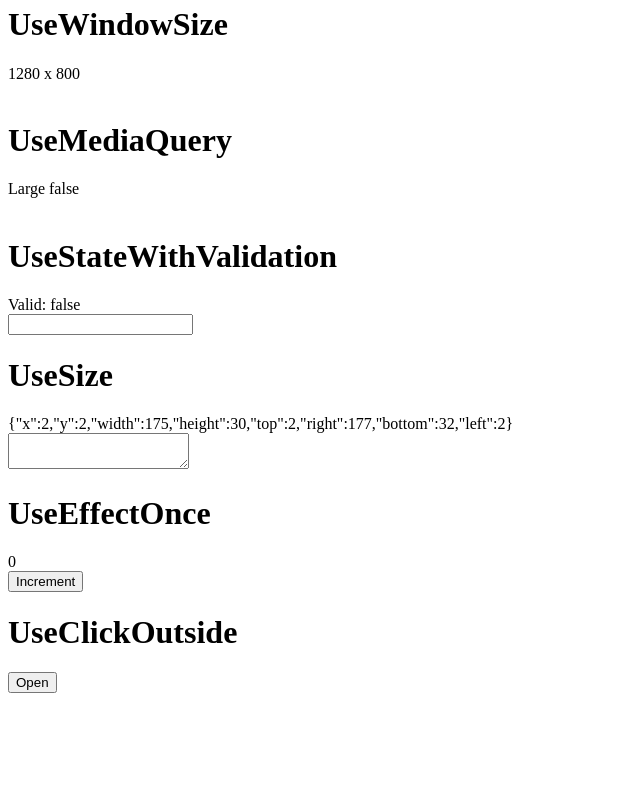
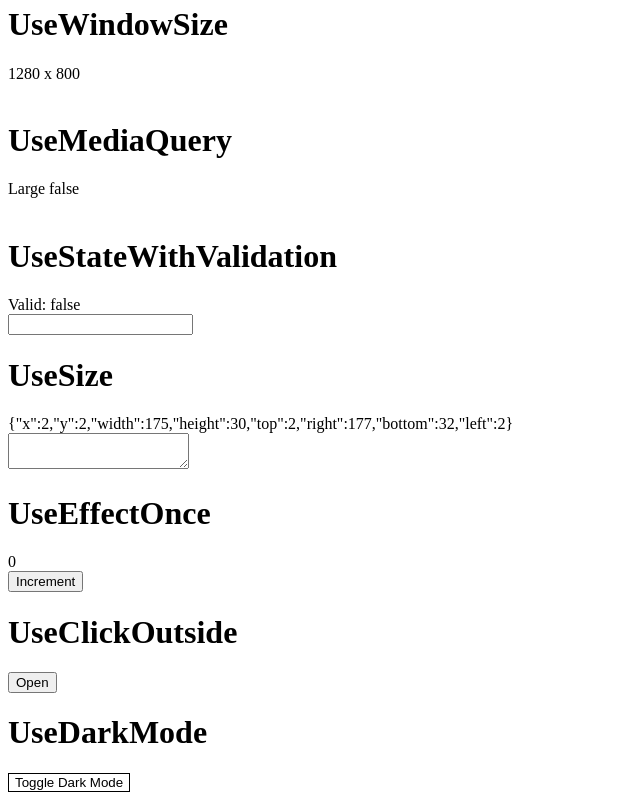
Before and after one commit to dongseup/react_custom_hooks_in_project, a React (Create React App) app: page / in a window 1280 px wide. Shown: the part 2497-3297 px from the top of the page, without its empty margins (0-640 px from the left). Before the commit the page ends 3198 px from the top, so only its background shows below. Built offline with nearby package versions, Linux system fonts and the light colour scheme; no server answers.

Commit message:
useDarkMode

```diff
--- a/src/App.js
+++ b/src/App.js
@@ -17,6 +17,7 @@ import UseStateWithValidation from './hooks/useStateWithValidation';
 import UseSize from './hooks/useSize';
 import UseEffectOnce from './hooks/useEffectOnce';
 import UseClickOutside from './hooks/useClickOutside';
+import UseDarkMode from './hooks/useDarkMode';
 
 function App() {
     return (
@@ -78,6 +79,9 @@ function App() {
             <br />
             <h1>UseClickOutside</h1>
             <UseClickOutside />
+            <br />
+            <h1>UseDarkMode</h1>
+            <UseDarkMode />
         </>
     );
 }
--- /dev/null
+++ b/src/hooks/useDarkMode/body.css
@@ -0,0 +1,3 @@
+body.dark-mode {
+    background-color: #333;
+}
--- /dev/null
+++ b/src/hooks/useDarkMode/index.js
@@ -0,0 +1,19 @@
+import useDarkMode from './useDarkMode';
+import './body.css';
+
+export default function Index() {
+    const [darkMode, setDarkMode] = useDarkMode();
+
+    return (
+        <button
+            onClick={() => setDarkMode(prevDarkMode => !prevDarkMode)}
+            style={{
+                border: `1px solid ${darkMode ? 'white' : 'black'}`,
+                background: 'none',
+                color: darkMode ? 'white' : 'black',
+            }}
+        >
+            Toggle Dark Mode
+        </button>
+    );
+}
--- /dev/null
+++ b/src/hooks/useDarkMode/useDarkMode.js
@@ -0,0 +1,15 @@
+import { useEffect } from 'react';
+import useMediaQuery from '../useMediaQuery/useMediaQuery';
+import { useLocalStorage } from '../useStorage/useStorage';
+
+export default function useDarkMode() {
+    const [darkMode, setDarkMode] = useLocalStorage('useDarkMode');
+    const prefersDarkMode = useMediaQuery('(prefers-color-schema: dark)');
+    const enabled = darkMode ?? prefersDarkMode;
+
+    useEffect(() => {
+        document.body.classList.toggle('dark-mode', enabled);
+    }, [enabled]);
+
+    return [enabled, setDarkMode];
+}
```
